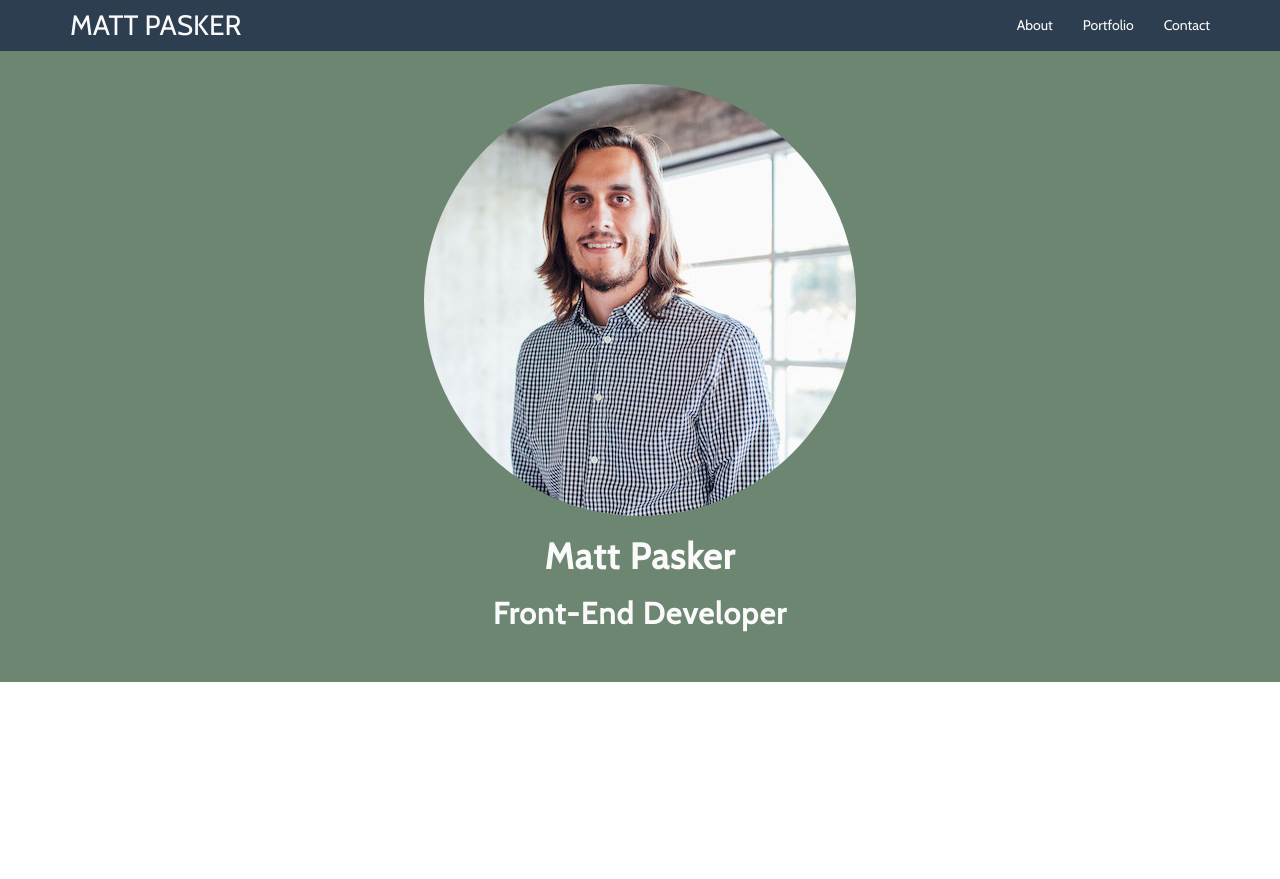
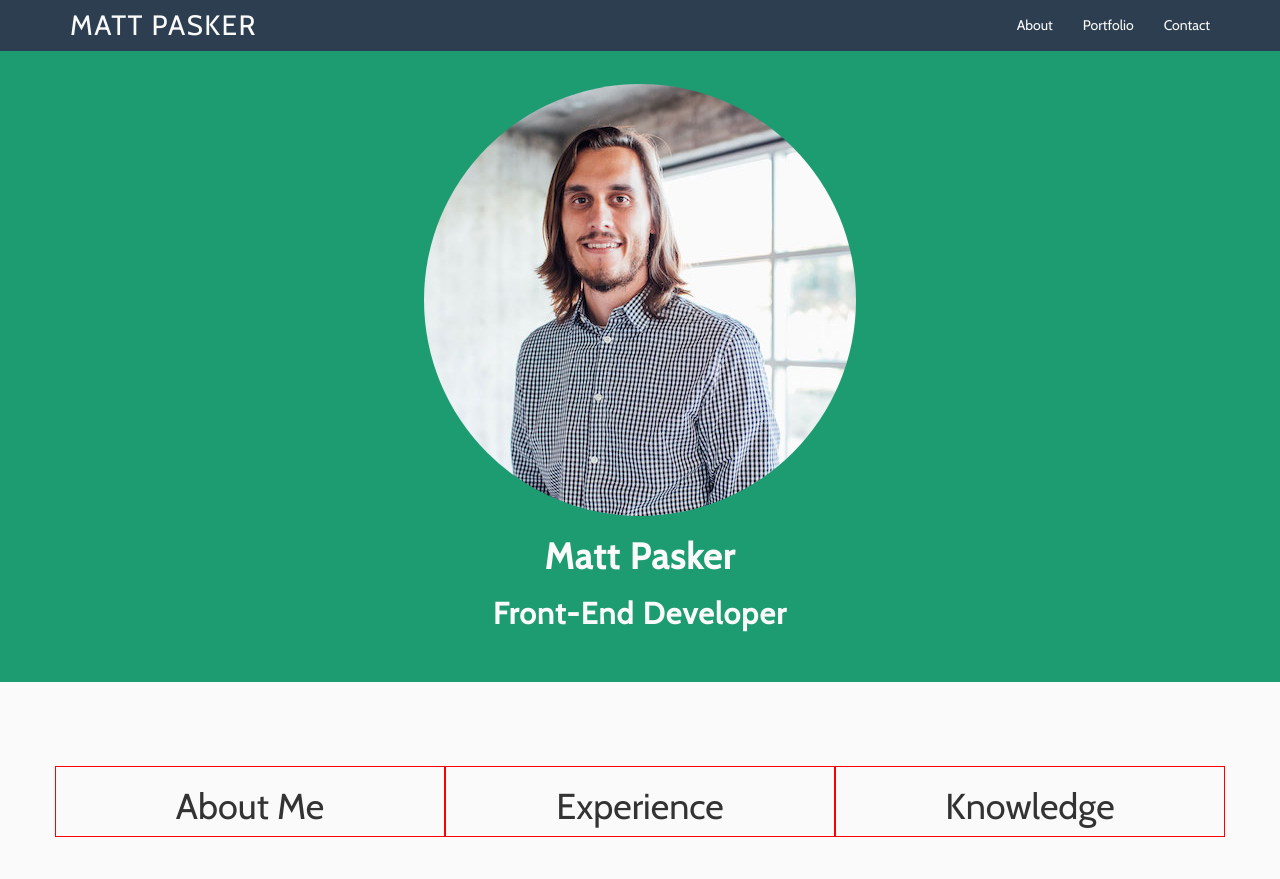
Before and after one commit to mpasker/personal-website, a plain HTML site: page index.html in a window 1280 px wide. Before the commit the page ends 800 px from the top, so only its background shows below. Drawn offline with nearby package versions, Linux system fonts and the light colour scheme.

Commit message:
added mixins less file and columns in about section

```diff
--- a/index.html
+++ b/index.html
@@ -58,6 +58,21 @@
                 </div>
             </div>
         </header>
+        <section id="about">
+            <div class="container">
+                <div class="row">
+                    <div class="col-lg-4 col-md-4 col-sm-4 col-xs-12">
+                        <h1>About Me</h1>
+                    </div>
+                    <div class="col-lg-4 col-md-4 col-sm-4 col-xs-12">
+                        <h1>Experience</h1>
+                    </div>
+                    <div class="col-lg-4 col-md-4 col-sm-4 col-xs-12">
+                        <h1>Knowledge</h1>
+                    </div>
+                </div>
+            </div>
+        </section>
         <!--jQuery-->
         <script src="https://ajax.googleapis.com/ajax/libs/jquery/1.12.4/jquery.min.js"></script>
         <!--Latest Compiled JavaScript-->
--- /dev/null
+++ b/styles/mixins.less
@@ -0,0 +1,10 @@
+    .scroll-over {
+        background-size: cover;
+        background-repeat: no-repeat;
+        background-position: center center;
+        background-attachment: fixed;
+        -webkit-background-size: cover;
+        -moz-background-size: cover;
+        -o-background-size: cover;
+        background-size: cover;
+    }
--- a/styles/styles.less
+++ b/styles/styles.less
@@ -1,4 +1,5 @@
 @import "variables.less";
+@import "mixins.less";
 
 .navbar-default {
     background-color: @navColor;
@@ -8,6 +9,7 @@
         font-family: @font;
         font-size: 2em;
         text-transform: uppercase;
+        letter-spacing: 0.05em;
     }
     .navbar-nav li a {
         color: @secondColor;
@@ -26,6 +28,7 @@ header {
   .container {
       padding-top: 6em;
       padding-bottom: 3em;
+      .scroll-over;
   }
   img {
       display: block;
@@ -38,6 +41,16 @@ header {
       letter-spacing: 0.1em;
       h1, h2 {
           font-weight: 700;
-      }
-  }
+        }
+    }
 }
+#about {
+    background-color: @secondColor;
+    padding-top: 6em;
+    padding-bottom: 3em;
+    .col-lg-4 {
+        border: 1px solid red;
+        text-align: center;
+        font-family: @font;
+    }
+}
--- a/styles/variables.less
+++ b/styles/variables.less
@@ -1,5 +1,5 @@
 // color variables
-@mainColor: #6c8672;
+@mainColor: #1d9c72;
 @secondColor: #fafafa;
 @navColor: #2C3E50;
 
```
Also changed, not shown: styles/styles.css.
